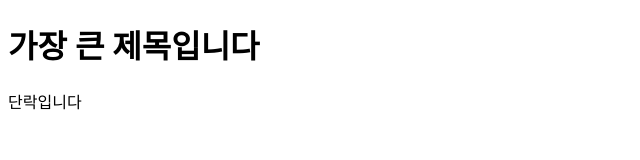
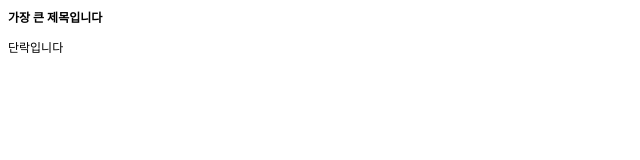
Before and after one commit to yela930/test-14, a plain HTML site: page index.html in a window 1280 px wide. Shown: the whole page, without its empty margins (0-640 px from the left). Drawn offline with Linux system fonts and the light colour scheme.

Commit message:
두번째 커밋

```diff
--- a/index.html
+++ b/index.html
@@ -3,6 +3,14 @@
   <head>
     <meta charset="utf-8">
     <title></title>
+    <style>
+      h1{
+        font-size:12px;
+      }
+      p{
+        font-size:12px;
+      }
+    </style>
   </head>
   <body>
     <h1>가장 큰 제목입니다</h1>
```
